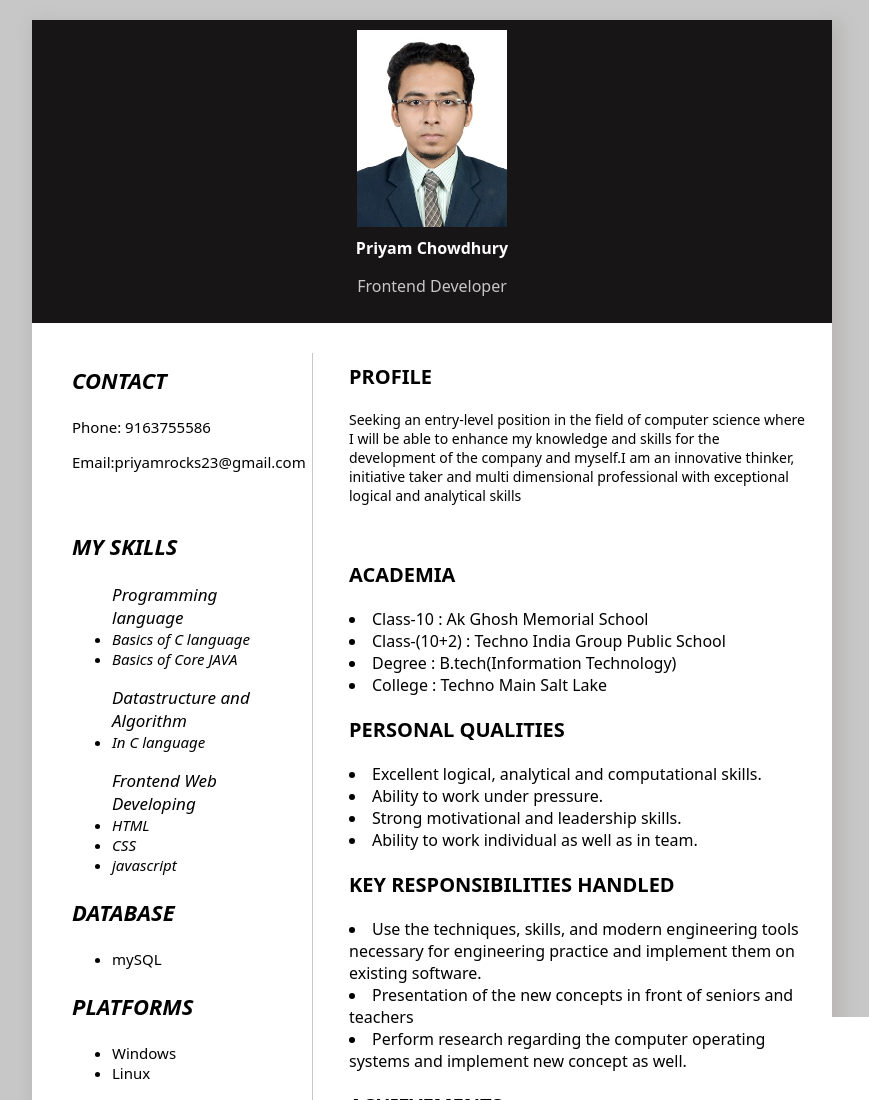
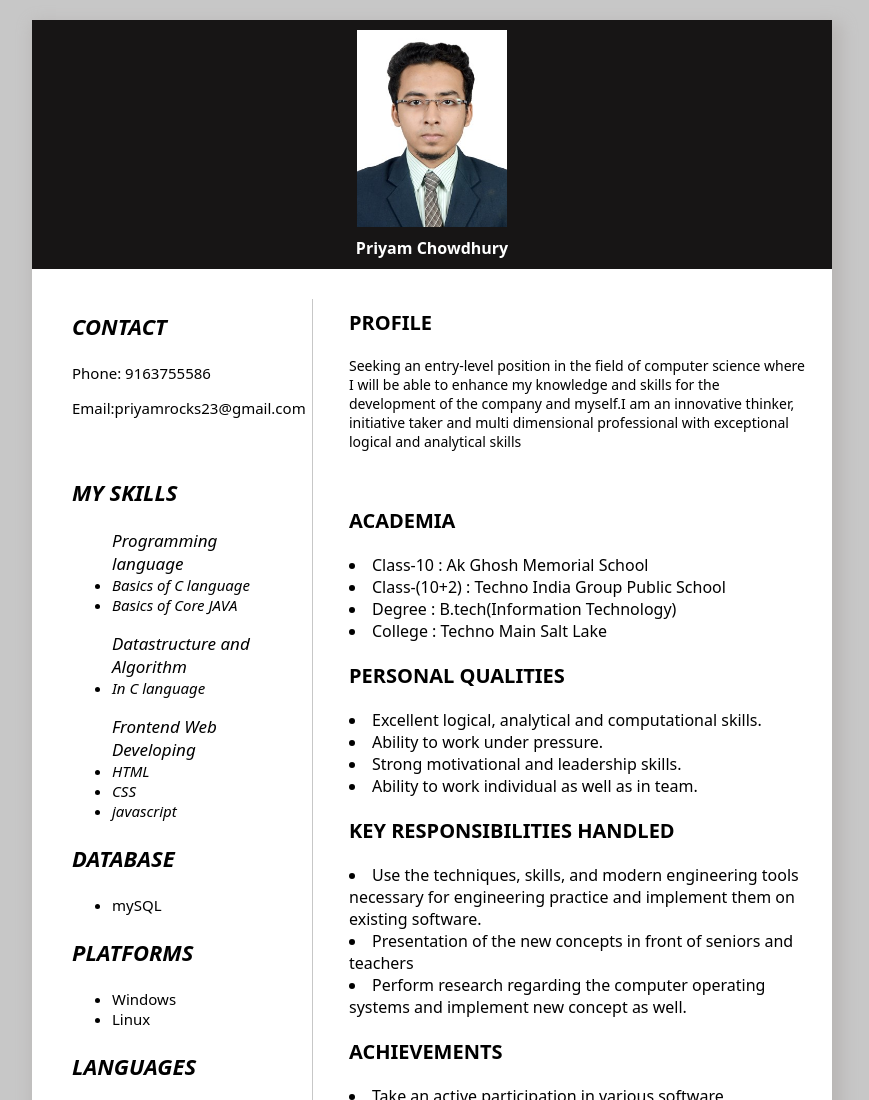
Before and after one commit to Priyam-Chowdhury/BasicResume.github.io, a plain HTML site: page index.html in a window 1280 px wide. Shown: the top 1100 px of the page, without its empty margins (208-1077 px from the left). Drawn offline with Linux system fonts and the light colour scheme.

Commit message:
Update index.html

```diff
--- a/index.html
+++ b/index.html
@@ -11,7 +11,7 @@
         <div class="top-section">
             <img src="priyam_new.jpg" class="profile">
             <p class="p1" >Priyam Chowdhury</p>
-            <p class="p2" >Frontend Developer</p>
+
 
         </div>
         <div class="clearfix"></div>
```
